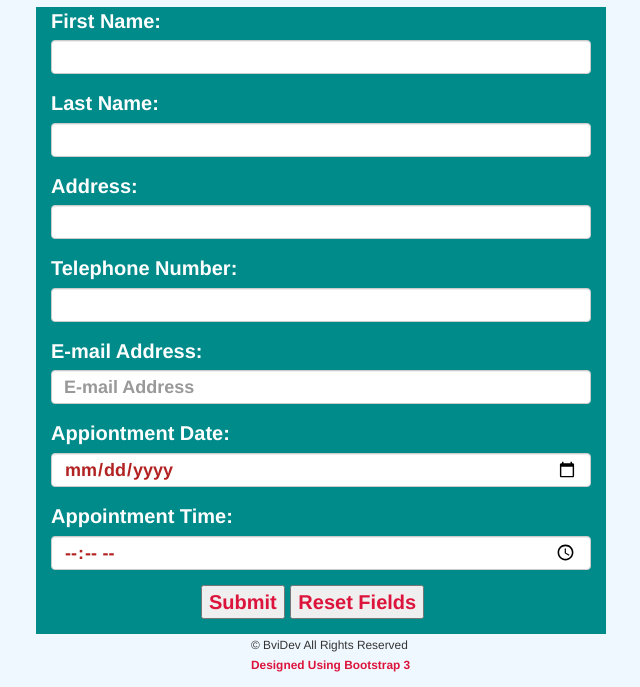
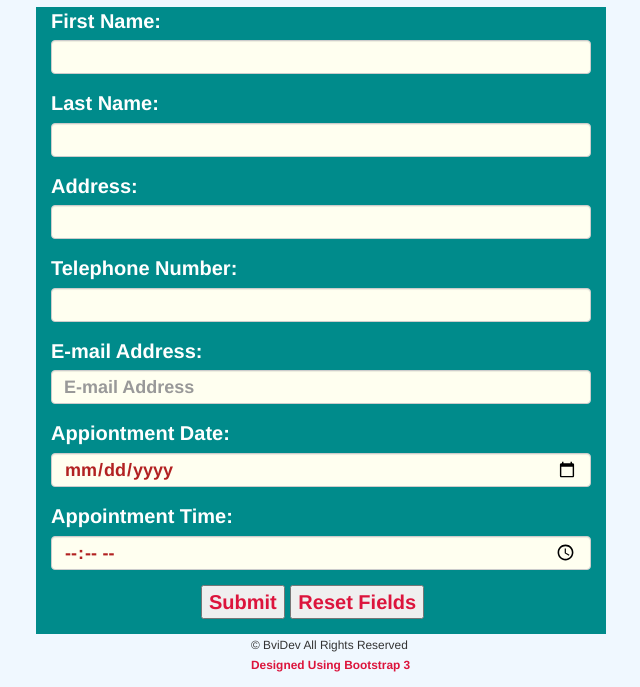
Before and after one commit to bviengineer/cca-HTMLForms-Appointment, a plain HTML site: page index.html in a window 1280 px wide. Shown: the part 113-800 px from the top of the page, without its empty margins (287-927 px from the left). Drawn offline with nearby package versions, Linux system fonts and the light colour scheme.

Commit message:
updated background color of textboxes

```diff
--- a/apptform.css
+++ b/apptform.css
@@ -24,6 +24,7 @@ main {
     color: firebrick;
     font-size: 1.8rem;
     font-weight: bold;
+    background-color: ivory;
 }
 
 button {
```
